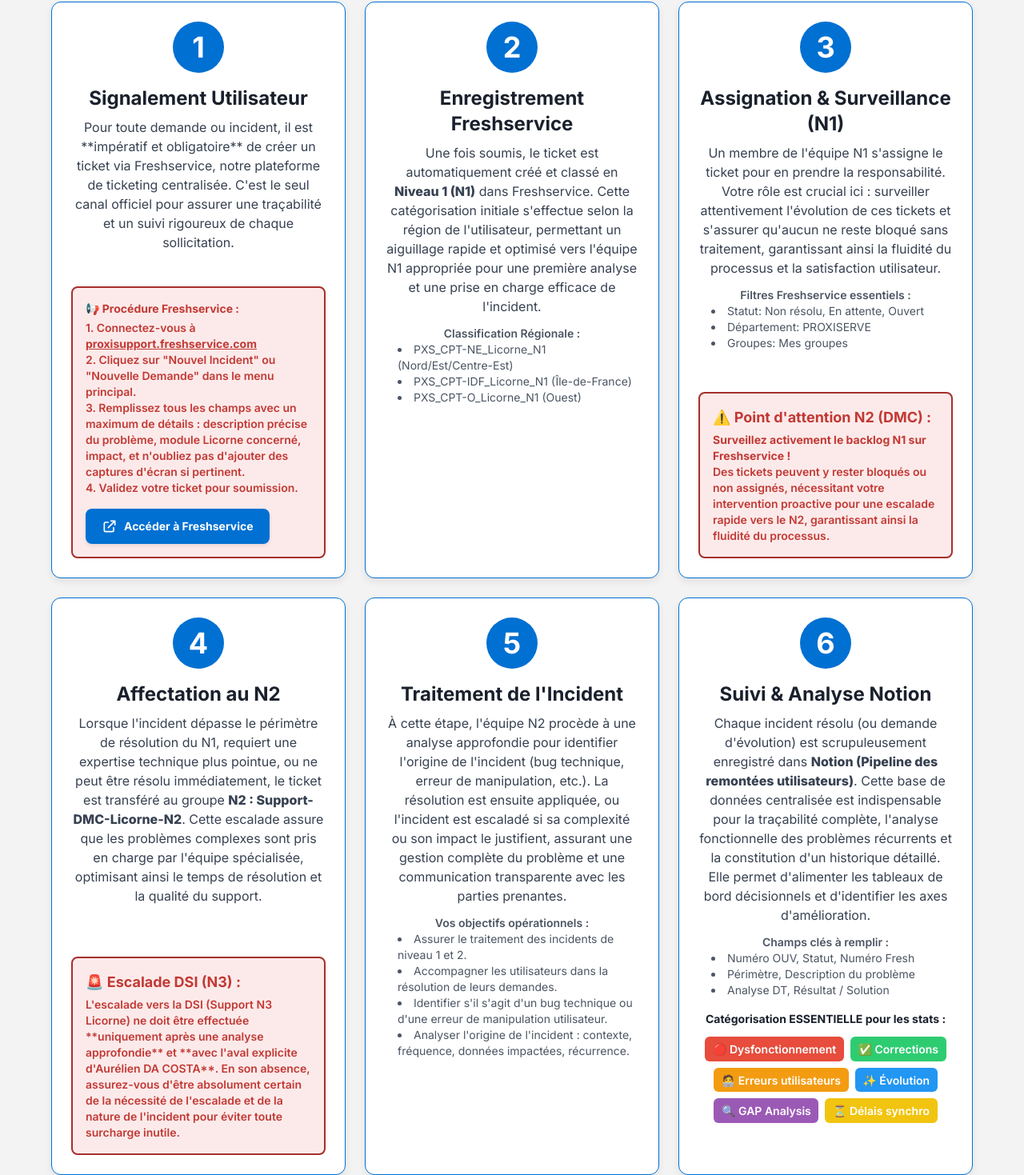
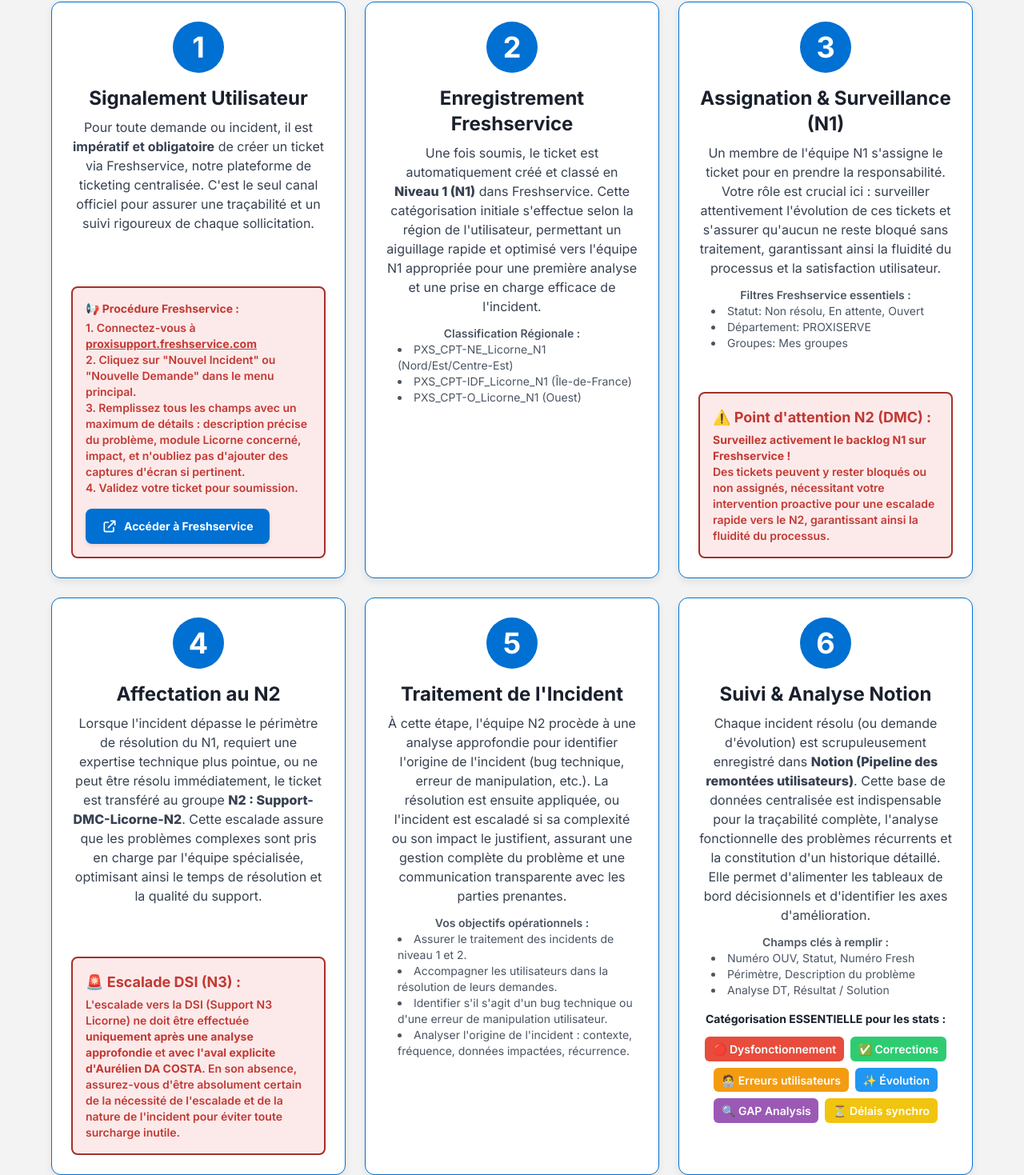
Before and after one commit to cosmofilou/infographie_ticket_licorne, a plain HTML site: page index.html in a window 1280 px wide. Shown: the part 476-1945 px from the top of the page at 80% size. Drawn offline with nearby package versions, Linux system fonts and the light colour scheme.

Commit message:
Update index.html

```diff
--- a/index.html
+++ b/index.html
@@ -330,7 +330,7 @@
                     <div class="step-icon-bg">1</div>
                     <h2 class="text-2xl font-bold mb-2">Signalement Utilisateur</h2>
                     <p class="text-md text-gray-700 dark:text-gray-300">
-                        Pour toute demande ou incident, il est **impératif et obligatoire** de créer un ticket via Freshservice, notre plateforme de ticketing centralisée. C'est le seul canal officiel pour assurer une traçabilité et un suivi rigoureux de chaque sollicitation.
+                        Pour toute demande ou incident, il est <strong class="font-bold">impératif et obligatoire</strong> de créer un ticket via Freshservice, notre plateforme de ticketing centralisée. C'est le seul canal officiel pour assurer une traçabilité et un suivi rigoureux de chaque sollicitation.
                     </p>
                 </div>
                 <div class="alert-box text-sm font-semibold">
@@ -400,7 +400,7 @@
                 <div class="alert-box text-sm font-semibold">
                     <p class="font-bold text-lg mb-1">🚨 Escalade DSI (N3) :</p>
                     <p class="text-sm">
-                        L'escalade vers la DSI (Support N3 Licorne) ne doit être effectuée **uniquement après une analyse approfondie** et **avec l'aval explicite d'Aurélien DA COSTA**. En son absence, assurez-vous d'être absolument certain de la nécessité de l'escalade et de la nature de l'incident pour éviter toute surcharge inutile.
+                        L'escalade vers la DSI (Support N3 Licorne) ne doit être effectuée <strong class="font-bold">uniquement après une analyse approfondie</strong> et <strong class="font-bold">avec l'aval explicite d'Aurélien DA COSTA</strong>. En son absence, assurez-vous d'être absolument certain de la nécessité de l'escalade et de la nature de l'incident pour éviter toute surcharge inutile.
                     </p>
                 </div>
             </div>
```
